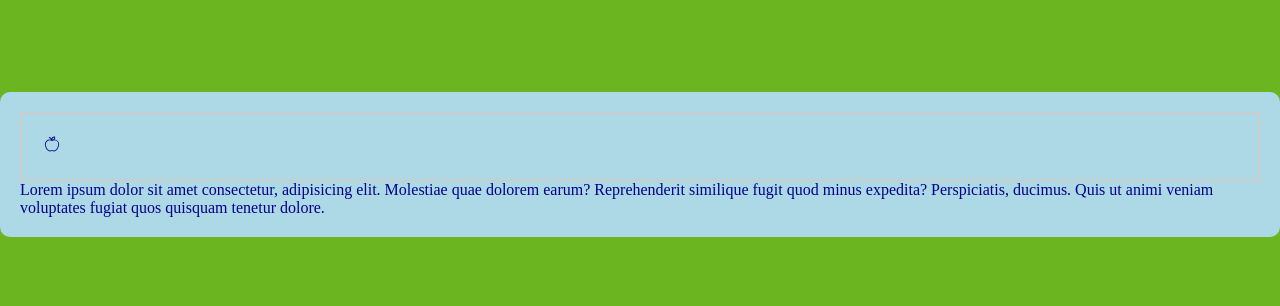
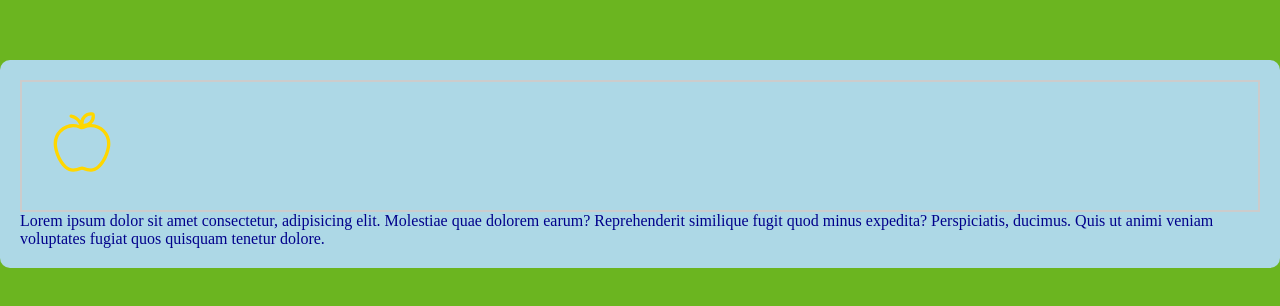
Before and after one commit to albert-byiringiro/react-monster, a React (Vite) app in the folder react-demos/: page / in a window 1280 px wide. Shown: the part 236-542 px from the top of the page. Built offline with nearby package versions, Linux system fonts and the light colour scheme.

Commit message:
added styles for the icon

```diff
--- a/react-demos/src/ComponentUno.jsx
+++ b/react-demos/src/ComponentUno.jsx
@@ -60,7 +60,7 @@ export function UserStatus({ loggedIn, isAdmin }) {
 export function StyledCard() {
     return (
         <div style={{ backgroundColor: "lightblue", padding: "20px", borderRadius: "10px", color: "darkblue" }}>
-            <h1 style={{ fontSize: "20px" }}><CiApple />           </h1>
+            <h1><CiApple size={80} color="gold" />           </h1>
             <p>Lorem ipsum dolor sit amet consectetur, adipisicing elit. Molestiae quae dolorem earum? Reprehenderit similique fugit quod minus expedita? Perspiciatis, ducimus. Quis ut animi veniam voluptates fugiat quos quisquam tenetur dolore.</p>
         </div>
     )
```
